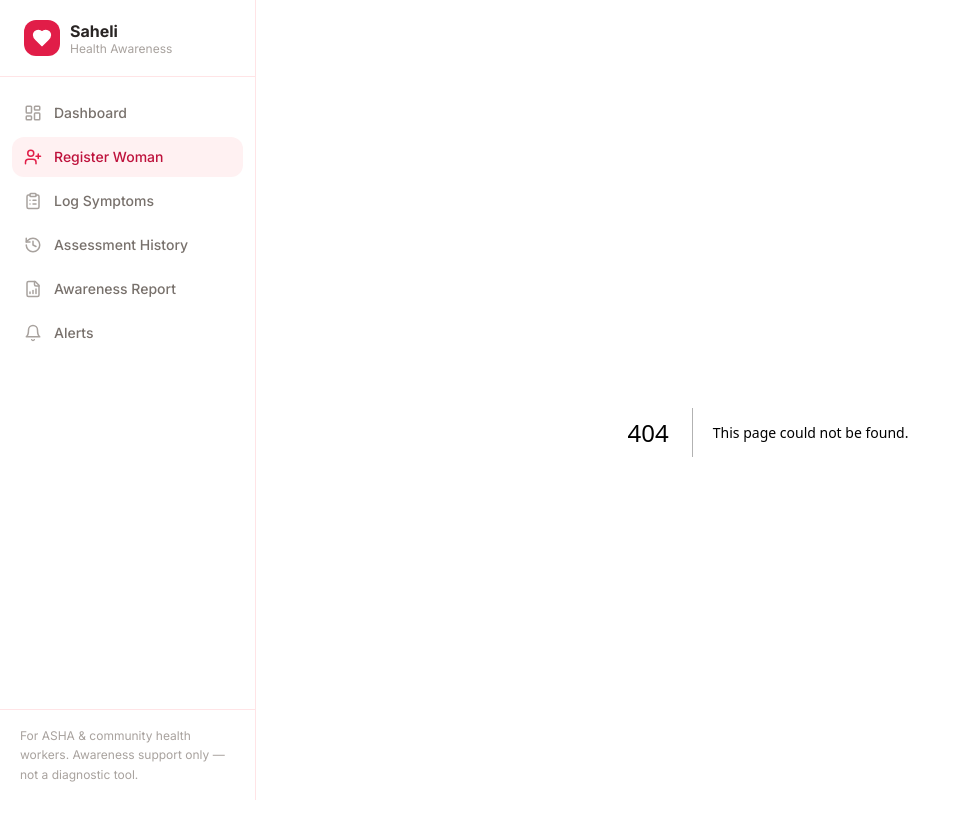
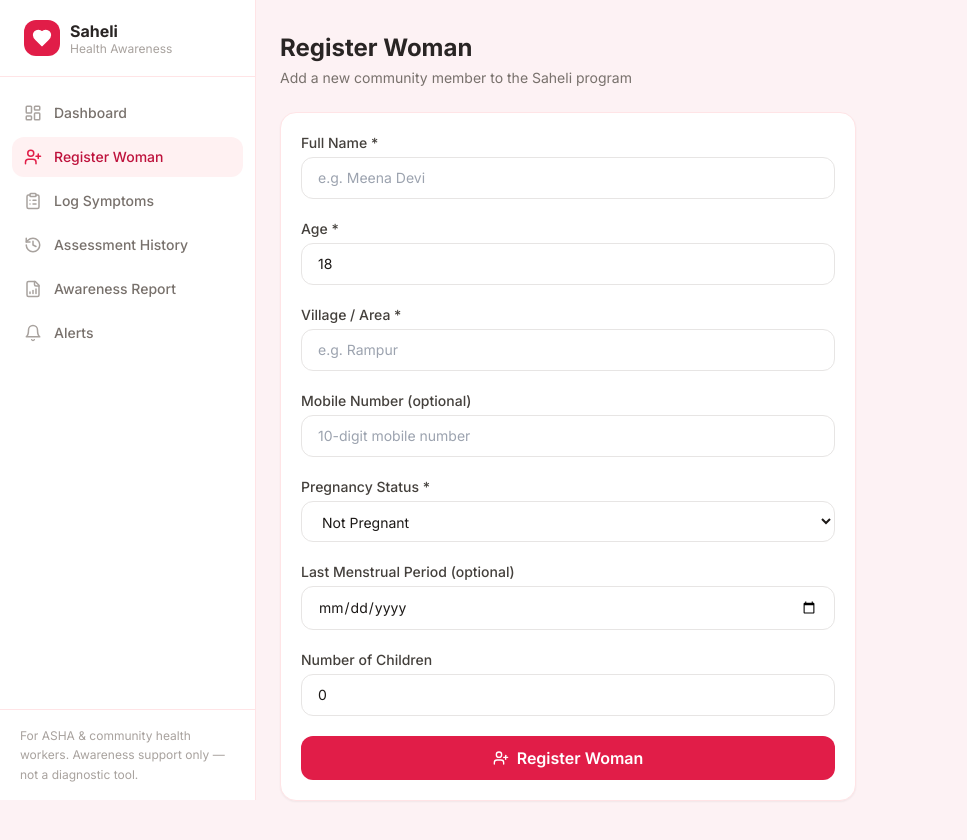
Before and after one commit to ritikagoud/Saheli, a Next.js app in the folder frontend/: page /register in a window 1280 px wide. Before the commit this address had no page. Shown: the top 840 px of the page, without its empty margins (0-967 px from the left). Built offline with nearby package versions, Linux system fonts and the light colour scheme.

Commit message:
feat: implement woman registration workflow

```diff
--- /dev/null
+++ b/frontend/src/app/register/page.tsx
@@ -0,0 +1,179 @@
+"use client";
+
+import { useState } from "react";
+import { registerWoman, WomanCreate } from "@/lib/api";
+import { CheckCircle, UserPlus } from "lucide-react";
+
+const PREGNANCY_OPTIONS = [
+  { value: "not_pregnant", label: "Not Pregnant" },
+  { value: "pregnant", label: "Currently Pregnant" },
+  { value: "postpartum", label: "Postpartum (after delivery)" },
+];
+
+const INITIAL: WomanCreate = {
+  name: "",
+  age: 18,
+  village: "",
+  contact: "",
+  pregnancy_status: "not_pregnant",
+  last_menstrual_period: "",
+  num_children: 0,
+};
+
+export default function RegisterPage() {
+  const [form, setForm] = useState<WomanCreate>(INITIAL);
+  const [loading, setLoading] = useState(false);
+  const [success, setSuccess] = useState<string | null>(null);
+  const [error, setError] = useState<string | null>(null);
+
+  function set(field: keyof WomanCreate, value: string | number) {
+    setForm((f) => ({ ...f, [field]: value }));
+  }
+
+  async function handleSubmit(e: React.FormEvent) {
+    e.preventDefault();
+    setError(null);
+    setSuccess(null);
+    setLoading(true);
+    try {
+      const payload: WomanCreate = {
+        ...form,
+        age: Number(form.age),
+        num_children: Number(form.num_children),
+        last_menstrual_period: form.last_menstrual_period || undefined,
+        contact: form.contact || undefined,
+      };
+      const w = await registerWoman(payload);
+      setSuccess(`${w.name} has been registered successfully (ID: ${w.id}).`);
+      setForm(INITIAL);
+    } catch (err: unknown) {
+      setError(err instanceof Error ? err.message : "Registration failed. Please try again.");
+    } finally {
+      setLoading(false);
+    }
+  }
+
+  return (
+    <div className="space-y-6 max-w-xl">
+      <div>
+        <h1 className="page-title">Register Woman</h1>
+        <p className="page-subtitle">Add a new community member to the Saheli program</p>
+      </div>
+
+      {success && (
+        <div className="card bg-teal-50 border-teal-200 flex items-start gap-3">
+          <CheckCircle className="w-5 h-5 text-teal-600 mt-0.5 flex-shrink-0" />
+          <div>
+            <p className="font-semibold text-teal-800">Registered!</p>
+            <p className="text-sm text-teal-700 mt-0.5">{success}</p>
+          </div>
+        </div>
+      )}
+
+      {error && (
+        <div className="card bg-rose-50 border-rose-200">
+          <p className="text-sm text-rose-700">{error}</p>
+        </div>
+      )}
+
+      <form onSubmit={handleSubmit} className="card space-y-5">
+        {/* Name */}
+        <div>
+          <label className="label">Full Name *</label>
+          <input
+            className="input"
+            type="text"
+            required
+            placeholder="e.g. Meena Devi"
+            value={form.name}
+            onChange={(e) => set("name", e.target.value)}
+          />
+        </div>
+
+        {/* Age */}
+        <div>
+          <label className="label">Age *</label>
+          <input
+            className="input"
+            type="number"
+            required
+            min={10}
+            max={80}
+            value={form.age}
+            onChange={(e) => set("age", e.target.value)}
+          />
+        </div>
+
+        {/* Village */}
+        <div>
+          <label className="label">Village / Area *</label>
+          <input
+            className="input"
+            type="text"
+            required
+            placeholder="e.g. Rampur"
+            value={form.village}
+            onChange={(e) => set("village", e.target.value)}
+          />
+        </div>
+
+        {/* Contact */}
+        <div>
+          <label className="label">Mobile Number (optional)</label>
+          <input
+            className="input"
+            type="tel"
+            placeholder="10-digit mobile number"
+            value={form.contact}
+            onChange={(e) => set("contact", e.target.value)}
+          />
+        </div>
+
+        {/* Pregnancy Status */}
+        <div>
+          <label className="label">Pregnancy Status *</label>
+          <select
+            className="input"
+            value={form.pregnancy_status}
+            onChange={(e) => set("pregnancy_status", e.target.value)}
+            required
+          >
+            {PREGNANCY_OPTIONS.map((o) => (
+              <option key={o.value} value={o.value}>
+                {o.label}
+              </option>
+            ))}
+          </select>
+        </div>
+
+        {/* Last Menstrual Period */}
+        <div>
+          <label className="label">Last Menstrual Period (optional)</label>
+          <input
+            className="input"
+            type="date"
+            value={form.last_menstrual_period as string}
+            onChange={(e) => set("last_menstrual_period", e.target.value)}
+          />
+        </div>
+
+        {/* Number of Children */}
+        <div>
+          <label className="label">Number of Children</label>
+          <input
+            className="input"
+            type="number"
+            min={0}
+            value={form.num_children}
+            onChange={(e) => set("num_children", e.target.value)}
+          />
+        </div>
+
+        <button type="submit" className="btn-primary w-full flex items-center justify-center gap-2" disabled={loading}>
+          <UserPlus size={16} />
+          {loading ? "Registering…" : "Register Woman"}
+        </button>
+      </form>
+    </div>
+  );
+}
```
